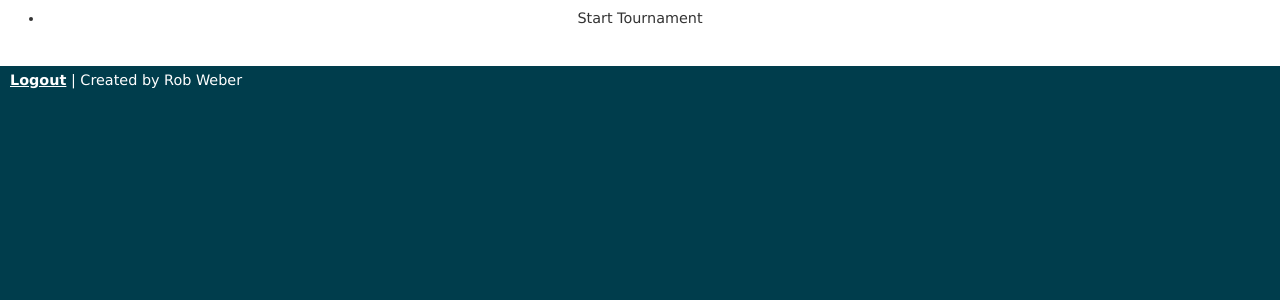
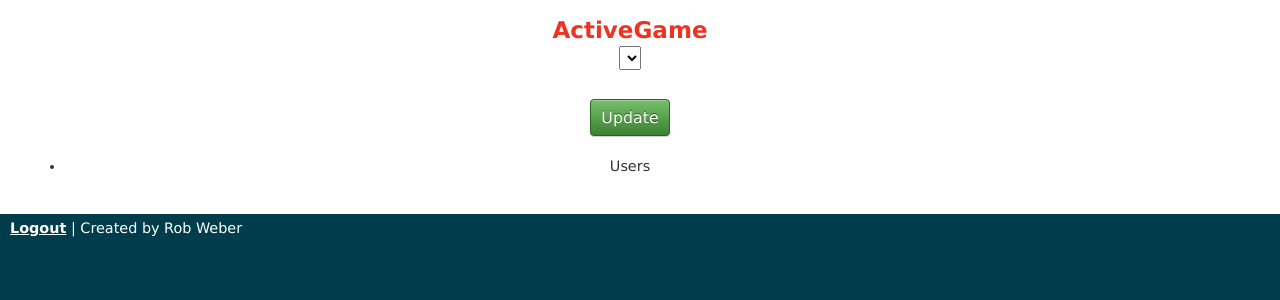
Before and after one commit to robweber/mario-kart-tournament, a CakePHP app: the page made by app/View/Administration/index.ctp in a window 1280 px wide. Shown: the part 47-347 px from the top of the page. Run offline with PHP 8.4 and a stand-in for CakePHP, Linux system fonts and the light colour scheme; the template is opened without the code that fills it, so the values that code supplies are empty; form fields are guessed from the names that the template uses; some libraries are stand-ins or nearby versions.

Commit message:
Choose the active game

```diff
--- a/app/View/Administration/index.ctp
+++ b/app/View/Administration/index.ctp
@@ -1,3 +1,6 @@
+<?php echo $this->Form->create('ActiveGame') ?>
+<?php echo $this->Form->input('ActiveGame',array('type'=>'select','options'=>$games,'selected'=>$settings['active_game'])); ?>
+<?php echo $this->Form->submit('Update'); ?>
 <ul>
-	<li>Start Tournament</li>
+	<li>Users</li>
 </ul>
```
Also changed, not shown: app/Controller/AdministrationController.php (+16 -1 lines).
